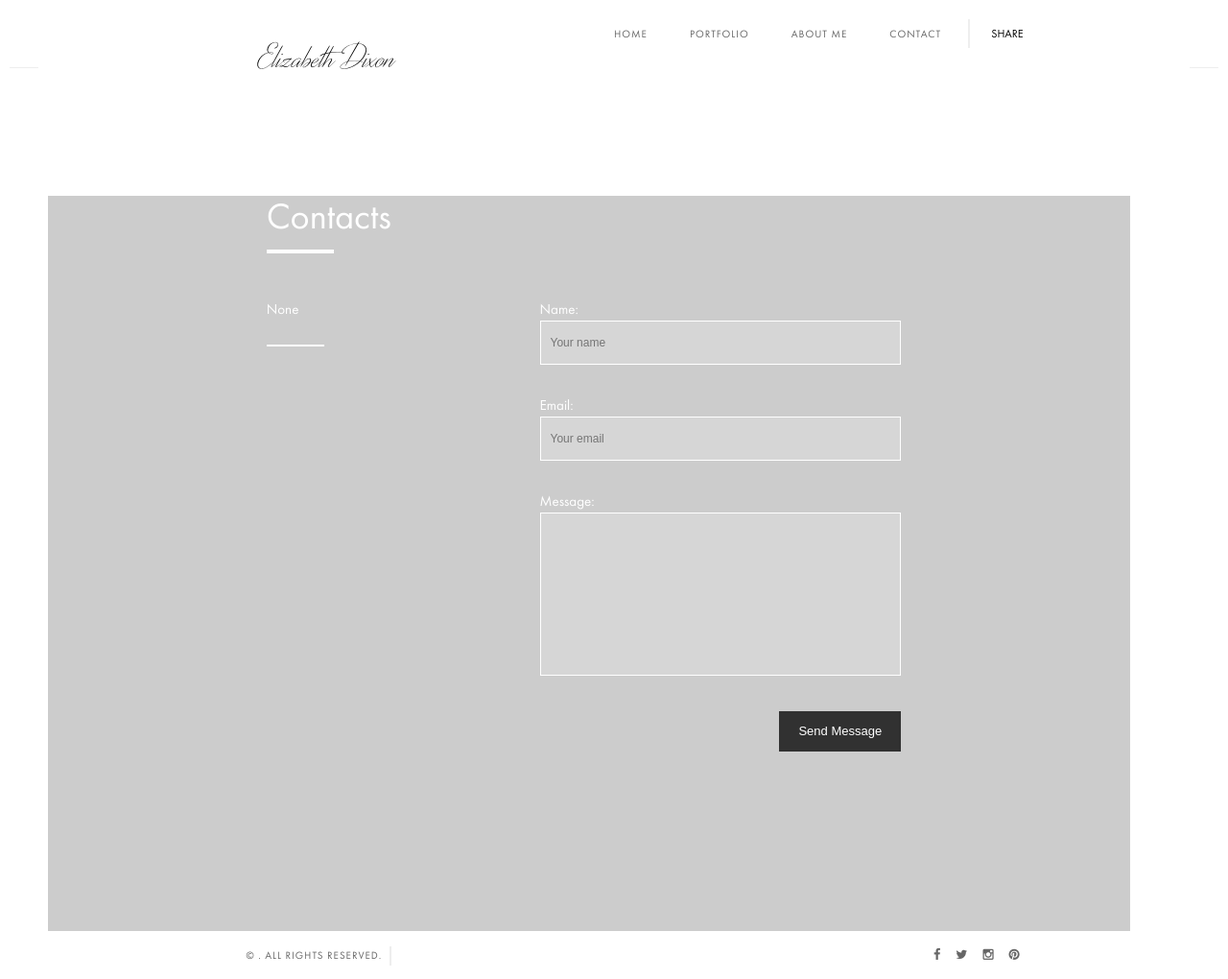
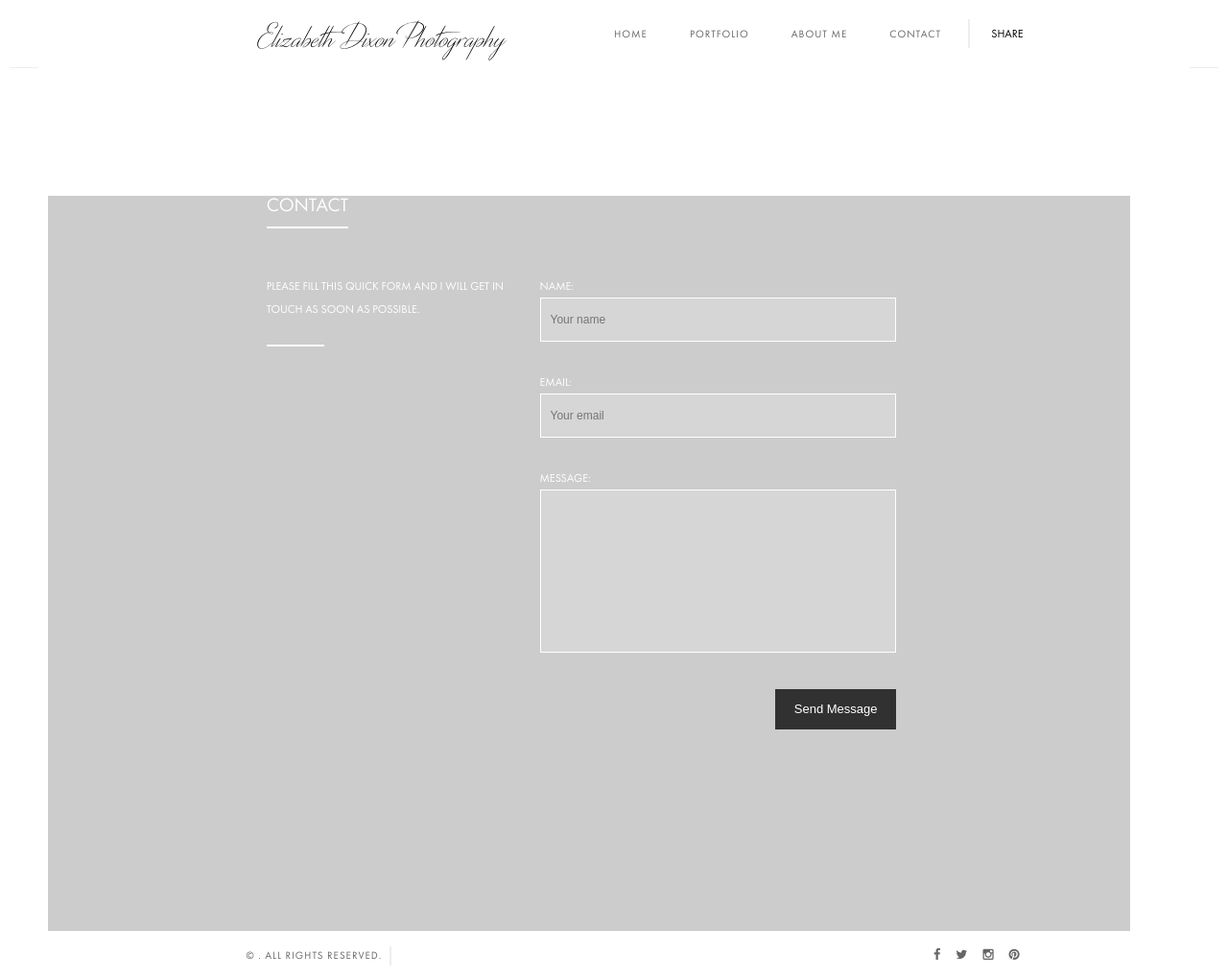
Before and after one commit to Leeaandrob/project-photographer, a Django app: page /contact/ in a window 1280 px wide. Shown: the whole page at 96% size. Run offline with Django 3.2, Linux system fonts and the light colour scheme; data that the repository does not hold is empty; some libraries are stand-ins or nearby versions.

Commit message:
edit small adjustments required by client

```diff
--- a/photographer/homesite/static/css/style.css
+++ b/photographer/homesite/static/css/style.css
@@ -108,7 +108,7 @@ blockquote {
 	border-left: 15px solid #eee;
 }
 blockquote p {
-	font-family: Georgia, "Times New Roman", Times, serif;
+	font-family: Georgia, "FuturaPT-Book", serif;
 	font-style:italic;
 	color:#494949;
 }
@@ -354,7 +354,7 @@ section {
 	float:left;
 	width:100%;
 	position:relative;
-	padding:90px 0;
+	padding:0px 0;
 }
 .small-container {
 	max-width:650px;
@@ -403,7 +403,8 @@ section {
 }
 .subtitle {
 	color:#fff;
-	font-style:italic;
+	font-style:normal;
+	text-transform: uppercase;
 	font-family:'FuturaPT-Book', serif;
 	padding-top:12px;
 	opacity:0.8;
@@ -487,8 +488,8 @@ section {
 /* ---------Separator --------------------------------------*/
 .separator {
 	margin:0 auto;
-	width:70px;
-	height:4px;
+	width:85px;
+	height:2px;
 	background:#fff;
 	margin:10px auto 10px;
 }
@@ -942,6 +943,7 @@ header{
 	background:#fff;
 	-webkit-transform: translate3d(0,0,0);
 }
+
 .header-inner {
 	float:left;
 	width:100%;
@@ -951,7 +953,7 @@ header{
 }
 .logo-holder {
 	position:absolute;
-	top:10px;
+	top:-11px;
 	left:50px;
 	width:100%;
 	height:50px;
@@ -1113,10 +1115,18 @@ nav li ul a.act-link {
 }
 .custom-inner .container {
 	max-width:1250px;
+	font-family: 'FuturaPT-Book', serif;
 }
 .custom-inner p , .custom-inner h2 {
 	color:#fff;
 	text-align:left;
+	text-transform: uppercase;
+}
+.custom-inner p {
+	font-size: 12px;
+}
+.custom-inner h2 {
+	font-size: 20px;
 }
 .custom-inner h3 {
 	float:left;
@@ -1517,7 +1527,6 @@ footer {
 }
 /*-- portfolio ------------------*/
 .gallery-items {
-	top: 50px;
 	margin: 25px;
 	float:left;
 	width:100%;
@@ -1591,7 +1600,7 @@ footer {
 	position:relative;
 	float:left;
 	width:100%;
-	font-family:'futurastd-bold';
+	font-family:'FuturaPT-Book';
 	color:#fff;
 }
 .grid-item h3 a {
@@ -1625,13 +1634,15 @@ footer {
 .vis-port-info .grid-item {
 	position:relative;
 	float:left;
+	letter-spacing: 1px;
 	top:0;
 	margin-top:0 !important;
 	color:#000;
 	padding:20px 0;
 }
 .vis-port-info .grid-item h3 a , .vis-port-info .grid-item span {
-	color:#000;
+	color:#545353;
+	font-weight:
 }
 .vis-port-info .grid-item span{
 	font-size:14px;
--- a/photographer/homesite/templates/homesite/about_me.html
+++ b/photographer/homesite/templates/homesite/about_me.html
@@ -21,7 +21,6 @@
 						<div class="clearfix"></div>
 						<p>{{body}}</p>
 						<div class="clearfix"></div>
-						<div class="signature"><img src="{% static 'images/signature.png' %}" alt=""></div>
 					</div>
 				</div>
 			</div>
--- a/photographer/homesite/templates/homesite/base.html
+++ b/photographer/homesite/templates/homesite/base.html
@@ -31,7 +31,7 @@
                     <!-- Logo  -->
                     <div class="logo-holder">
 						<a href="{%url 'home'%}"
-							<p class='name-logo'>Elizabeth Dixon</p>
+							<p class='name-logo'>Elizabeth Dixon Photography</p>
 						</a>
                     </div>
                     <!--Logo end  -->
--- a/photographer/homesite/templates/homesite/contact.html
+++ b/photographer/homesite/templates/homesite/contact.html
@@ -15,11 +15,11 @@
 		<!--custom-inner -->
 		<div class="custom-inner contact-inner">
 			<div class="container">
-				<h2>Contacts</h2>
+				<h2>Contact</h2>
 				<div class="separator"></div>
 				<div class="row">
 					<div class="col-md-4">
-						<p>{{body}}</p>
+						<p>Please fill this quick form and I will get in touch as soon as possible.</p>
 						<ul class="contact-list">
 							<li><a href="#">{{company.company_adress}}</a></li>
 							<li><a href="#">{{company.telephone}}</a></li>
--- a/photographer/homesite/templates/homesite/portifolio.html
+++ b/photographer/homesite/templates/homesite/portifolio.html
@@ -9,7 +9,7 @@
 		<section>
 			<div class="container">
 				<!--  portfolio header -->
-				<h2 class="subtitle" style="color:#000;">My Portfolio.</h2>
+				<h2 class="subtitle" style="color:#545353;font-size:16px;">Portfolio</h2>
 				<!--  portfolio header end-->
 				<!-- Filters-->
 				<div class="filter-holder">
@@ -36,7 +36,6 @@
 						</div>
 						<div class="grid-item ">
 							<h3><a href="portfolio-single.html" class="ajax portfolio-link">{{album.name}}</a></h3>
-							<span>{{album.category.name}}</span>
 						</div>
 					</div>
 				</div>
--- a/photographer/homesite/views.py
+++ b/photographer/homesite/views.py
@@ -46,7 +46,7 @@ class AboutMeView(TemplateView):
 
     def get_context_data(self, **kwargs):
         context = super(AboutMeView, self).get_context_data(**kwargs)
-        context['body'] = AboutMe.objects.first()
+        context['body'] = AboutMe.objects.first().body
         if AboutMe.objects.first():
             context['image'] = AboutMe.objects.first().picture.url
         return context
```
Also changed, not shown: photographer/homesite/addison-park-wedding-photography-a2df.jpg (added), photographer/homesite/templates/homesite/album_detail.html (line endings or trailing spaces).
